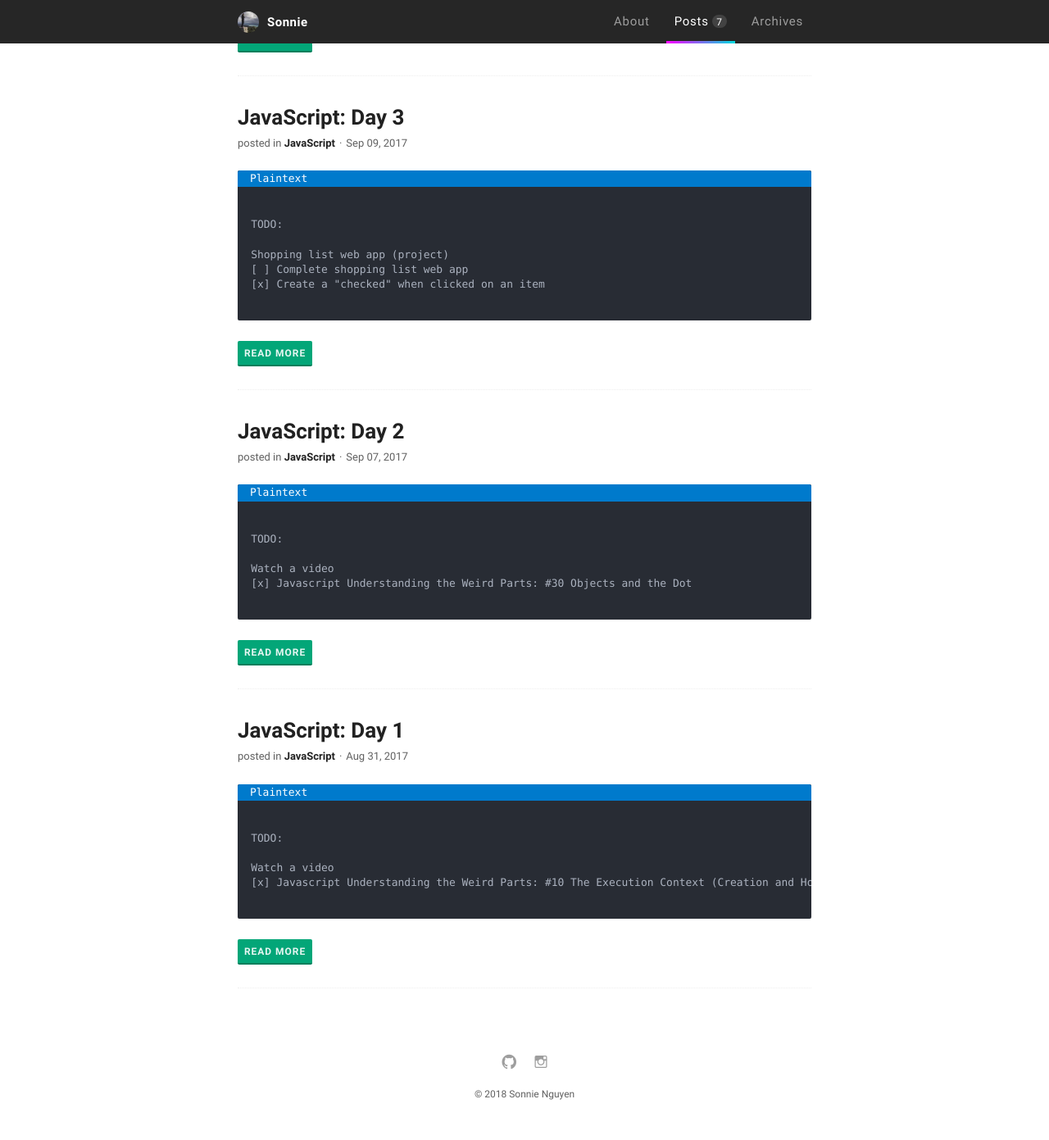
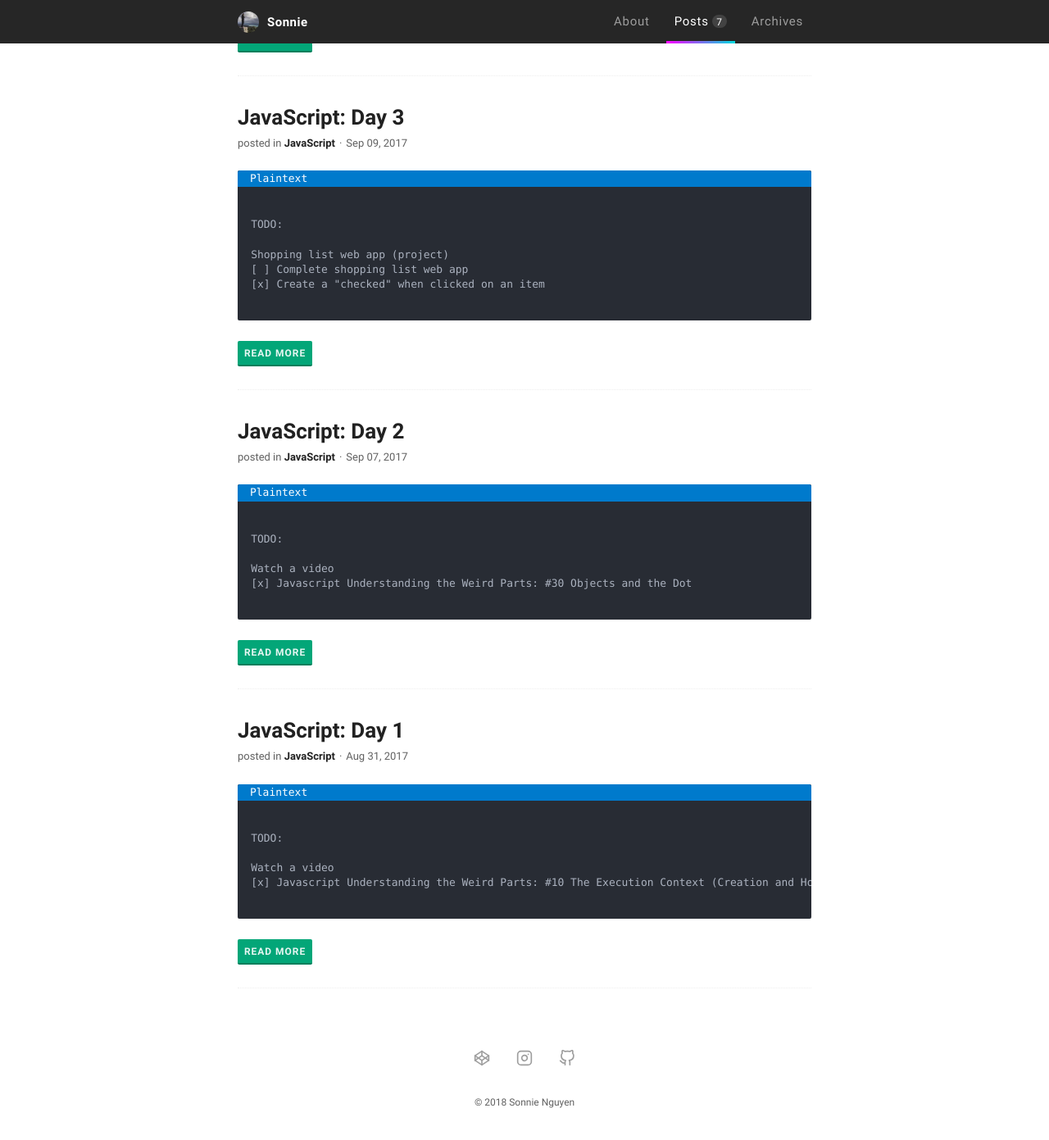
Before and after one commit to sonnienguyen/sonnie-nguyen-portfolio, a Jekyll site: the page built from index.html, in a window 1280 px wide and 1400 px high, scrolled down 1613 px. Shown: the top 1391 px of the window at 82% size. Built offline with Jekyll 4.4.1, drawn with Linux system fonts in a browser that asks for light colours; the list of posts is cut into pages by our own code.

Commit message:
Update icons to SVG

```diff
--- a/_includes/icons.html
+++ b/_includes/icons.html
@@ -1,71 +1,92 @@
-<ul class="list-style--none padding--none">
-  {% if site.footer-links.dribbble %}
-  <li class="social-link">
-    <a href="https://dribbble.com/{{ site.footer-links.dribbble }}" class="btn-social">
-        <span class="ion-social-dribbble"></span>
-      </a>
-  </li>
-  {% endif %}
+<ul class="list-style--none footer--l-padding-none footer--b-padding">
   {% if site.footer-links.facebook %}
-  <li class="social-link">
-    <a href="https://www.facebook.com/{{ site.footer-links.facebook }}" class="btn-social">
-        <span class="ion-social-facebook-outline"></span>
+  <li class="social-media-links">
+    <a href="https://www.facebook.com/{{ site.footer-links.facebook }}">
+      <svg xmlns="http://www.w3.org/2000/svg" width="24" height="24" viewBox="0 0 24 24" fill="none" stroke="currentColor" stroke-width="2"
+        stroke-linecap="round" stroke-linejoin="round" class="icon icon-facebook">
+        <path d="M18 2h-3a5 5 0 0 0-5 5v3H7v4h3v8h4v-8h3l1-4h-4V7a1 1 0 0 1 1-1h3z"></path>
+      </svg>
     </a>
   </li>
   {% endif %}
   {% if site.footer-links.linkedin %}
-  <li class="social-link">
-    <a href="https://www.linkedin.com/in/{{ site.footer-links.linkedin }}" class="btn-social">
-        <span class="ion-social-linkedin-outline"></span>
-      </a>
-  </li>
-  {% endif %}
-  {% if site.footer-links.pinterest %}
-  <li class="social-link">
-    <a href="https://www.pinterest.com/{{ site.footer-links.pinterest }}" class="btn-social">
-        <span class="ion-social-pinterest"></span>
+  <li class="social-media-links">
+    <a href="https://www.linkedin.com/in/{{ site.footer-links.linkedin }}">
+      <svg xmlns="http://www.w3.org/2000/svg" width="24" height="24" viewBox="0 0 24 24" fill="none" stroke="currentColor" stroke-width="2"
+        stroke-linecap="round" stroke-linejoin="round" class="icon icon-linkedin">
+        <path d="M16 8a6 6 0 0 1 6 6v7h-4v-7a2 2 0 0 0-2-2 2 2 0 0 0-2 2v7h-4v-7a6 6 0 0 1 6-6z"></path>
+        <rect x="2" y="9" width="4" height="12"></rect>
+        <circle cx="4" cy="4" r="2"></circle>
+      </svg>
     </a>
   </li>
   {% endif %}
   {% if site.footer-links.rss %}
-  <li class="social-link">
+  <li class="social-media-links">
     <a href="{{ site.baseurl }}/feed.xml">
-        <span class="ion-social-rss"></span>
+      <svg xmlns="http://www.w3.org/2000/svg" width="24" height="24" viewBox="0 0 24 24" fill="none" stroke="currentColor" stroke-width="2"
+        stroke-linecap="round" stroke-linejoin="round" class="icon icon-rss">
+        <path d="M4 11a9 9 0 0 1 9 9"></path>
+        <path d="M4 4a16 16 0 0 1 16 16"></path>
+        <circle cx="5" cy="19" r="1"></circle>
+      </svg>
     </a>
   </li>
   {% endif %}
   {% if site.footer-links.twitter %}
-  <li class="social-link">
-    <a href="https://www.twitter.com/{{ site.footer-links.twitter }}" class="btn-social">
-        <span class="ion-social-twitter-outline"></span>
+  <li class="social-media-links">
+    <a href="https://www.twitter.com/{{ site.footer-links.twitter }}">
+      <svg xmlns="http://www.w3.org/2000/svg" width="24" height="24" viewBox="0 0 24 24" fill="none" stroke="currentColor" stroke-width="2"
+        stroke-linecap="round" stroke-linejoin="round" class="icon icon-twitter" color="#384047">
+        <path d="M23 3a10.9 10.9 0 0 1-3.14 1.53 4.48 4.48 0 0 0-7.86 3v1A10.66 10.66 0 0 1 3 4s-4 9 5 13a11.64 11.64 0 0 1-7 2c9 5 20 0 20-11.5a4.5 4.5 0 0 0-.08-.83A7.72 7.72 0 0 0 23 3z"></path>
+      </svg>
     </a>
   </li>
   {% endif %}
   {% if site.footer-links.youtube %}
-  <li class="social-link">
-    <a href="https://youtube.com/{{ site.footer-links.youtube }}" class="btn-social">
-        <span class="ion-social-youtube"></span>
+  <li class="social-media-links">
+    <a href="https://youtube.com/{{ site.footer-links.youtube }}">
+      <svg xmlns="http://www.w3.org/2000/svg" width="24" height="24" viewBox="0 0 24 24" fill="none" stroke="currentColor" stroke-width="2"
+        stroke-linecap="round" stroke-linejoin="round" class="icon icon-youtube">
+        <path d="M22.54 6.42a2.78 2.78 0 0 0-1.94-2C18.88 4 12 4 12 4s-6.88 0-8.6.46a2.78 2.78 0 0 0-1.94 2A29 29 0 0 0 1 11.75a29 29 0 0 0 .46 5.33A2.78 2.78 0 0 0 3.4 19c1.72.46 8.6.46 8.6.46s6.88 0 8.6-.46a2.78 2.78 0 0 0 1.94-2 29 29 0 0 0 .46-5.25 29 29 0 0 0-.46-5.33z"></path>
+        <polygon points="9.75 15.02 15.5 11.75 9.75 8.48 9.75 15.02"></polygon>
+      </svg>
     </a>
   </li>
   {% endif %}
-  {% if site.footer-links.googleplus %}
-  <li class="social-link">
-    <a href="https://plus.google.com/{{ site.footer-links.googleplus }}" class="btn-social">
-        <span class="ion-social-googleplus-outline"></span>
+  {% if site.footer-links.codepen %}
+  <li class="social-media-links">
+    <a href="https://codepen.com/{{ site.footer-links.codpen }}">
+      <svg xmlns="http://www.w3.org/2000/svg" width="24" height="24" viewBox="0 0 24 24" fill="none" stroke="currentColor" stroke-width="2"
+        stroke-linecap="round" stroke-linejoin="round" class="icon icon-codepen">
+        <polygon points="12 2 22 8.5 22 15.5 12 22 2 15.5 2 8.5 12 2"></polygon>
+        <line x1="12" y1="22" x2="12" y2="15.5"></line>
+        <polyline points="22 8.5 12 15.5 2 8.5"></polyline>
+        <polyline points="2 15.5 12 8.5 22 15.5"></polyline>
+        <line x1="12" y1="2" x2="12" y2="8.5"></line>
+      </svg>
+    </a>
+  </li>
+  {% endif %}
+  {% if site.footer-links.instagram %}
+  <li class="social-media-links">
+    <a href="https://instagram.com/{{ site.footer-links.instagram }}">
+      <svg xmlns="http://www.w3.org/2000/svg" width="24" height="24" viewBox="0 0 24 24" fill="none" stroke="currentColor" stroke-width="2"
+        stroke-linecap="round" stroke-linejoin="round" class="icon icon-instagram">
+        <rect x="2" y="2" width="20" height="20" rx="5" ry="5"></rect>
+        <path d="M16 11.37A4 4 0 1 1 12.63 8 4 4 0 0 1 16 11.37z"></path>
+        <line x1="17.5" y1="6.5" x2="17.5" y2="6.5"></line>
+      </svg>
     </a>
   </li>
   {% endif %}
   {% if site.footer-links.github %}
-  <li class="social-link">
-    <a href="https://github.com/{{ site.footer-links.github }}" class="btn-social">
-        <span class="ion-social-github"></span>
-      </a>
-  </li>
-  {% endif %}
-  {% if site.footer-links.instagram %}
-  <li class="social-link">
-    <a href="https://instagram.com/{{ site.footer-links.instagram }}" class="btn-social">
-        <span class="ion-social-instagram-outline"></span>
+  <li class="social-media-links">
+    <a href="https://github.com/{{ site.footer-links.github }}">
+      <svg xmlns="http://www.w3.org/2000/svg" width="24" height="24" viewBox="0 0 24 24" fill="none" stroke="currentColor" stroke-width="2"
+        stroke-linecap="round" stroke-linejoin="round" class="icon icon-github">
+        <path d="M9 19c-5 1.5-5-2.5-7-3m14 6v-3.87a3.37 3.37 0 0 0-.94-2.61c3.14-.35 6.44-1.54 6.44-7A5.44 5.44 0 0 0 20 4.77 5.07 5.07 0 0 0 19.91 1S18.73.65 16 2.48a13.38 13.38 0 0 0-7 0C6.27.65 5.09 1 5.09 1A5.07 5.07 0 0 0 5 4.77a5.44 5.44 0 0 0-1.5 3.78c0 5.42 3.3 6.61 6.44 7A3.37 3.37 0 0 0 9 18.13V22"></path>
+      </svg>
     </a>
   </li>
   {% endif %}
--- a/_includes/site-head.html
+++ b/_includes/site-head.html
@@ -1,3 +1,2 @@
 <link rel="stylesheet" href="{{ site.baseurl }}/assets/css/main.css" media="all">
 <link rel="stylesheet" href="{{ site.baseurl }}/assets/css/fonts/data-woff.css" media="all">
-<link rel="stylesheet" href="https://code.ionicframework.com/ionicons/2.0.1/css/ionicons.min.css" media="all">
--- a/_sass/components/_button.scss
+++ b/_sass/components/_button.scss
@@ -46,16 +46,4 @@
       transform: translate(0, .1em);
     }
   }
-
-  // btn-social
-  &-social {
-    transition: color .3s ease-in-out;
-
-    @include link-colors(
-      $link: $socials-color-link,
-      $visited: $socials-color-visited,
-      $hover: $socials-color-hover,
-      $active: $socials-color-active
-    );
-  }
 }
--- a/_sass/components/_util.scss
+++ b/_sass/components/_util.scss
@@ -104,3 +104,38 @@
     color: $color-grey-darker;
   }
 }
+
+//
+// Icon components
+//
+
+.icon {
+  height: 2em;
+  transition: color .3s ease-in-out;
+  width: 2em;
+
+  &:hover {
+    animation: pulsate 1s infinite;
+  }
+
+  @include link-colors(
+    $link: $socials-color-link,
+    $visited: $socials-color-visited,
+    $hover: $socials-color-hover,
+    $active: $socials-color-active
+  );
+
+  @keyframes pulsate {
+    0% {
+      transform: scale(1);
+    }
+
+    50% {
+      transform: scale(1.10);
+    }
+
+    100% {
+      transform: scale(1);
+    }
+  }
+}
--- a/_sass/layout/_footer.scss
+++ b/_sass/layout/_footer.scss
@@ -10,17 +10,24 @@
     font-size: 1.2rem;
     font-weight: 400;
   }
+
+  // footer--l-padding-none
+  &--l-padding-none {
+    padding-left: 0;
+  }
+
+  // footer--b-padding
+  &--b-padding {
+    padding-bottom: 2em;
+  }
 }
 
-.social {
-  // social-link
-  &-link {
-    display: inline-block;
-    font-size: 2rem;
-    margin-left: 2rem;
+// social-media-links
+.social-media-links {
+  display: inline-block;
+  margin-left: 3em;
 
-    &:first-child {
-      margin-left: 0;
-    }
+  &:first-child {
+    margin-left: 0;
   }
 }
--- a/assets/css/main.css
+++ b/assets/css/main.css
@@ -1199,13 +1199,20 @@ header {
   font-weight: 400;
 }
 
-.social-link {
+.footer--l-padding-none {
+  padding-left: 0;
+}
+
+.footer--b-padding {
+  padding-bottom: 2em;
+}
+
+.social-media-links {
   display: inline-block;
-  font-size: 2rem;
-  margin-left: 2rem;
-}
-
-.social-link:first-child {
+  margin-left: 3em;
+}
+
+.social-media-links:first-child {
   margin-left: 0;
 }
 
@@ -1306,25 +1313,6 @@ code {
           transform: translate(0, 0.1em);
 }
 
-.btn-social {
-  -webkit-transition: color .3s ease-in-out;
-  -o-transition: color .3s ease-in-out;
-  transition: color .3s ease-in-out;
-  color: #9e9e9e;
-}
-
-.btn-social:visited {
-  color: #9e9e9e;
-}
-
-.btn-social:hover {
-  color: #616161;
-}
-
-.btn-social:active {
-  color: #616161;
-}
-
 .post-title {
   clear: both;
   font-size: 2.6rem;
@@ -1517,3 +1505,59 @@ code {
 .link--grey-darker {
   color: #212121;
 }
+
+.icon {
+  height: 2em;
+  -webkit-transition: color .3s ease-in-out;
+  -o-transition: color .3s ease-in-out;
+  transition: color .3s ease-in-out;
+  width: 2em;
+  color: #9e9e9e;
+}
+
+.icon:hover {
+  -webkit-animation: pulsate 1s infinite;
+          animation: pulsate 1s infinite;
+}
+
+.icon:visited {
+  color: #9e9e9e;
+}
+
+.icon:hover {
+  color: #616161;
+}
+
+.icon:active {
+  color: #616161;
+}
+
+@-webkit-keyframes pulsate {
+  0% {
+    -webkit-transform: scale(1);
+            transform: scale(1);
+  }
+  50% {
+    -webkit-transform: scale(1.1);
+            transform: scale(1.1);
+  }
+  100% {
+    -webkit-transform: scale(1);
+            transform: scale(1);
+  }
+}
+
+@keyframes pulsate {
+  0% {
+    -webkit-transform: scale(1);
+            transform: scale(1);
+  }
+  50% {
+    -webkit-transform: scale(1.1);
+            transform: scale(1.1);
+  }
+  100% {
+    -webkit-transform: scale(1);
+            transform: scale(1);
+  }
+}
```
Lines whose indentation alone changed are shown as unchanged.
